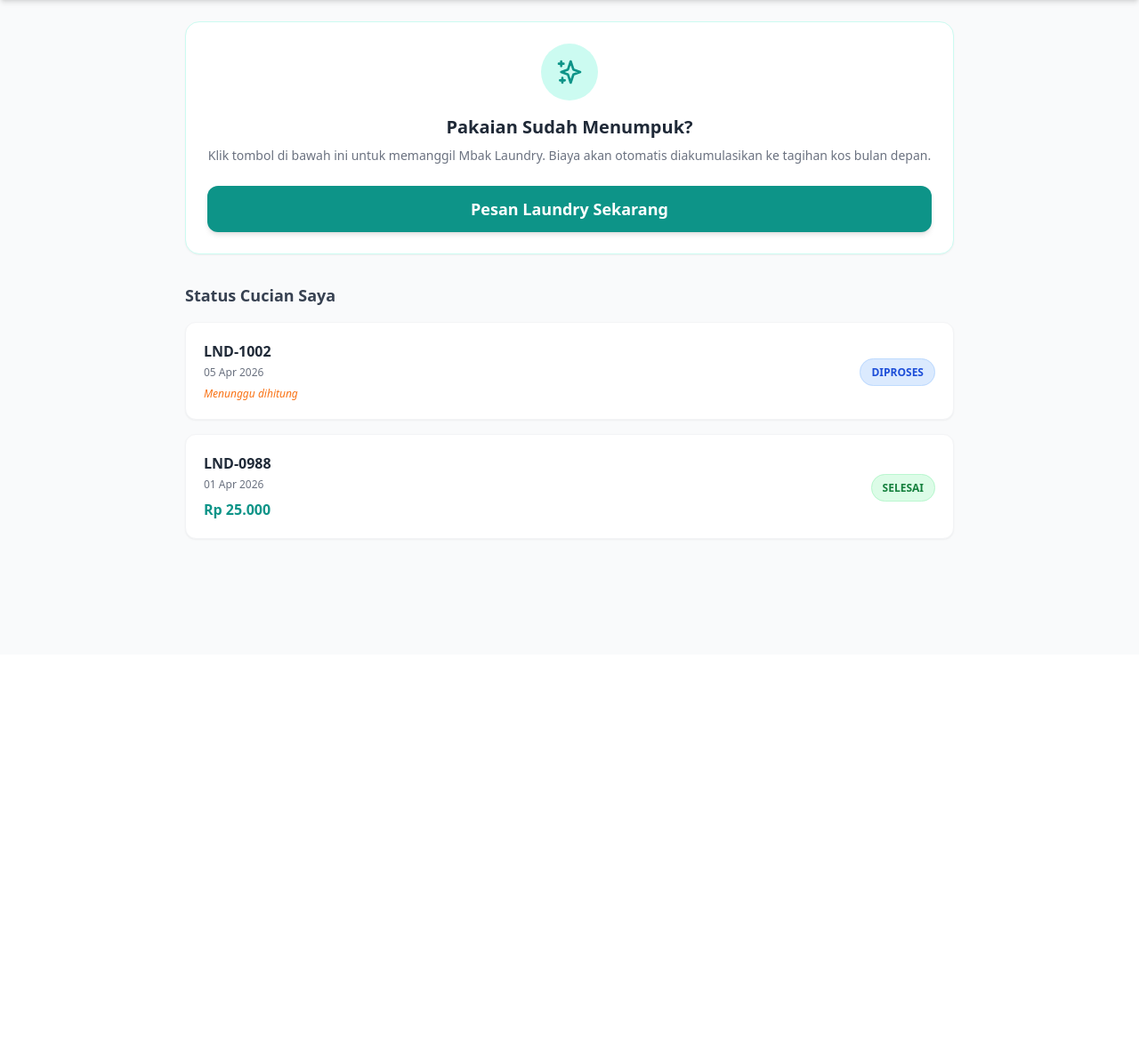
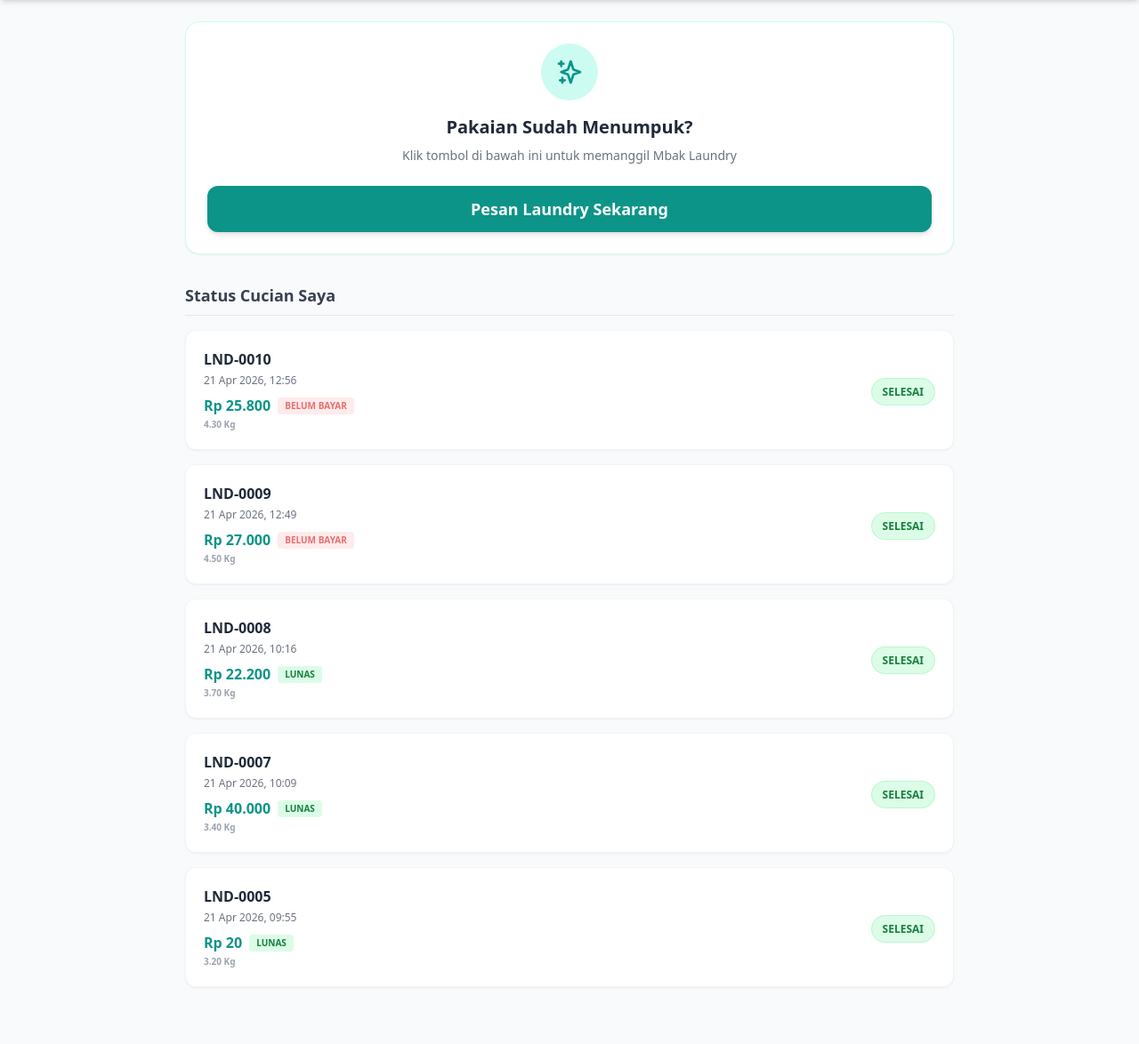
Before and after one commit to tasyakurmaulana/SISTEM-OPERASIONAL-KOSKITA, a PHP site: page /penghuni/laundry_penghuni.php in a window 1280 px wide. Shown: the part 64-1238 px from the top of the page at 89% size. Before the commit the page ends 671 px from the top, so only its background shows below. Run offline with PHP 8.4, Linux system fonts and the light colour scheme; a user stored in the database is signed in; data comes from the database, SQL or seed files in the repository; some libraries are stand-ins or nearby versions.

Commit message:
Update laundry_penghuni.php

```diff
--- a/penghuni/laundry_penghuni.php
+++ b/penghuni/laundry_penghuni.php
@@ -1,27 +1,45 @@
 <?php
 session_start();
+require '../koneksi.php';
+
 if (!isset($_SESSION['id_user']) || $_SESSION['role'] !== 'penghuni') {
     header("Location: ../login.php");
     exit;
 }
 
-// Simulasi Data Riwayat Pesanan Penghuni
-$pesanan_saya = [
-    ['id_pesanan' => 'LND-1002', 'tanggal' => '05 Apr 2026', 'status' => 'Diproses', 'total' => 0], // Total 0 karena belum dihitung mbak laundry
-    ['id_pesanan' => 'LND-0988', 'tanggal' => '01 Apr 2026', 'status' => 'Selesai', 'total' => 25000]
-];
+$id_user = $_SESSION['id_user'];
+
+$query_penghuni = $conn->query("SELECT id_penghuni FROM penghuni WHERE id_user = '$id_user'");
+$id_penghuni = ($query_penghuni && $query_penghuni->num_rows > 0) ? $query_penghuni->fetch_assoc()['id_penghuni'] : 0;
 
 $pesan_sukses = "";
+$pesan_error = "";
+
 if ($_SERVER['REQUEST_METHOD'] === 'POST') {
+    $cek_pending = $conn->query("SELECT id_laundry FROM pesanan_laundry WHERE id_penghuni = '$id_penghuni' AND status = 'Menunggu'");
+
+    if ($cek_pending && $cek_pending->num_rows > 0) {
+        $pesan_error = "Anda masih memiliki pesanan yang belum diambil oleh Mbak Laundry. Harap tunggu ya!";
+    } else {
+        $stmt = $conn->prepare("INSERT INTO pesanan_laundry (id_penghuni) VALUES (?)");
+        $stmt->bind_param("i", $id_penghuni);
+        if ($stmt->execute()) {
             $pesan_sukses = "Pesanan laundry berhasil dibuat! Silakan taruh keranjang cucian di depan kamar, Mbak Laundry akan segera mengambilnya.";
+        } else {
+            $pesan_error = "Terjadi kesalahan sistem, gagal membuat pesanan.";
         }
+    }
+}
+
+$query_riwayat = $conn->query("SELECT * FROM pesanan_laundry WHERE id_penghuni = '$id_penghuni' ORDER BY tanggal_pesan DESC");
+
 ?>
 
 <!DOCTYPE html>
 <html lang="id">
 <head>
     <meta charset="UTF-8">
-    <meta name="viewport" content="width=device-width, initial-scale=1.0">
+    <meta name="viewport" content="width=device-width, initial-scale=1.0, maximum-scale=1.0, user-scalable=no">
     <title>Laundry - KosKita</title>
     <script src="https://cdn.tailwindcss.com"></script>
 </head>
@@ -29,7 +47,7 @@ if ($_SERVER['REQUEST_METHOD'] === 'POST') {
 
     <nav class="bg-teal-600 text-white shadow-md sticky top-0 z-50">
         <div class="max-w-4xl mx-auto px-4 py-3 flex items-center">
-            <a href="javascript:history.back()" class="mr-4 hover:bg-teal-700 p-2 rounded-full transition">
+            <a href="dashboard_penghuni.php" class="mr-4 hover:bg-teal-700 p-2 rounded-full transition">
                 <svg class="w-6 h-6" fill="none" stroke="currentColor" viewBox="0 0 24 24"><path stroke-linecap="round" stroke-linejoin="round" stroke-width="2" d="M10 19l-7-7m0 0l7-7m-7 7h18"></path></svg>
             </a>
             <div class="font-bold text-lg">Layanan Laundry</div>
@@ -45,12 +63,19 @@ if ($_SERVER['REQUEST_METHOD'] === 'POST') {
         </div>
         <?php endif; ?>
 
+        <?php if($pesan_error): ?>
+        <div class="bg-orange-100 border-l-4 border-orange-500 text-orange-700 p-4 mb-6 rounded shadow-sm">
+            <p class="font-bold">Oops!</p>
+            <p class="text-sm mt-1"><?php echo $pesan_error; ?></p>
+        </div>
+        <?php endif; ?>
+
         <div class="bg-white rounded-2xl shadow-sm border border-teal-100 p-6 mb-8 text-center relative overflow-hidden">
             <div class="w-16 h-16 bg-teal-100 text-teal-600 rounded-full flex items-center justify-center mx-auto mb-4">
                 <svg class="w-8 h-8" fill="none" stroke="currentColor" viewBox="0 0 24 24"><path stroke-linecap="round" stroke-linejoin="round" stroke-width="2" d="M5 3v4M3 5h4M6 17v4m-2-2h4m5-16l2.286 6.857L21 12l-5.714 2.143L13 21l-2.286-6.857L5 12l5.714-2.143L13 3z"></path></svg>
             </div>
             <h2 class="text-xl font-bold text-gray-800 mb-2">Pakaian Sudah Menumpuk?</h2>
-            <p class="text-sm text-gray-500 mb-6">Klik tombol di bawah ini untuk memanggil Mbak Laundry. Biaya akan otomatis diakumulasikan ke tagihan kos bulan depan.</p>
+            <p class="text-sm text-gray-500 mb-6">Klik tombol di bawah ini untuk memanggil Mbak Laundry</p>
 
             <form method="POST" action="">
                 <button type="submit" class="w-full bg-teal-600 hover:bg-teal-700 text-white font-bold py-3 px-4 rounded-xl shadow-md transition text-lg">
@@ -59,18 +84,28 @@ if ($_SERVER['REQUEST_METHOD'] === 'POST') {
             </form>
         </div>
 
-        <h3 class="text-lg font-bold text-gray-700 mb-4">Status Cucian Saya</h3>
+        <h3 class="text-lg font-bold text-gray-700 mb-4 border-b pb-2">Status Cucian Saya</h3>
         <div class="space-y-4">
-            <?php foreach($pesanan_saya as $pesanan): ?>
+            <?php if ($query_riwayat && $query_riwayat->num_rows > 0): ?>
+                <?php while($pesanan = $query_riwayat->fetch_assoc()): ?>
                 <div class="bg-white rounded-xl shadow-sm border border-gray-100 p-5 flex items-center justify-between">
                     <div>
-                    <h4 class="font-bold text-gray-800"><?php echo $pesanan['id_pesanan']; ?></h4>
-                    <p class="text-xs text-gray-500 mt-1"><?php echo $pesanan['tanggal']; ?></p>
+                        <h4 class="font-bold text-gray-800">LND-<?php echo str_pad($pesanan['id_laundry'], 4, '0', STR_PAD_LEFT); ?></h4>
+                        <p class="text-xs text-gray-500 mt-1"><?php echo date('d M Y, H:i', strtotime($pesanan['tanggal_pesan'])); ?></p>
 
-                    <?php if($pesanan['total'] > 0): ?>
-                        <p class="font-extrabold text-teal-600 mt-2">Rp <?php echo number_format($pesanan['total'], 0, ',', '.'); ?></p>
+                        <?php if($pesanan['total_biaya'] > 0): ?>
+                            <div class="flex items-center gap-2 mt-2">
+                                <p class="font-extrabold text-teal-600">Rp <?php echo number_format($pesanan['total_biaya'], 0, ',', '.'); ?></p>
+
+                                <?php if($pesanan['status_bayar'] == 'Lunas'): ?>
+                                    <span class="text-[10px] bg-green-100 text-green-700 font-bold px-2 py-0.5 rounded">LUNAS</span>
                                 <?php else: ?>
-                        <p class="text-xs text-orange-500 italic mt-2">Menunggu dihitung</p>
+                                    <span class="text-[10px] bg-red-100 text-red-600 font-bold px-2 py-0.5 rounded animate-pulse">BELUM BAYAR</span>
+                                <?php endif; ?>
+                            </div>
+                            <p class="text-[10px] text-gray-400 font-bold mt-0.5"><?php echo $pesanan['berat']; ?> Kg</p>
+                        <?php else: ?>
+                            <p class="text-xs text-orange-500 italic mt-2">Menunggu ditimbang</p>
                         <?php endif; ?>
                     </div>
                     <div class="text-right">
@@ -83,7 +118,12 @@ if ($_SERVER['REQUEST_METHOD'] === 'POST') {
                         <?php endif; ?>
                     </div>
                 </div>
-            <?php endforeach; ?>
+                <?php endwhile; ?>
+            <?php else: ?>
+                <div class="bg-white p-6 rounded-xl shadow-sm text-center border border-gray-100">
+                    <p class="text-gray-500 text-sm">Belum ada riwayat pesanan laundry.</p>
+                </div>
+            <?php endif; ?>
         </div>
 
     </div>
```
Lines whose indentation alone changed are shown as unchanged.
